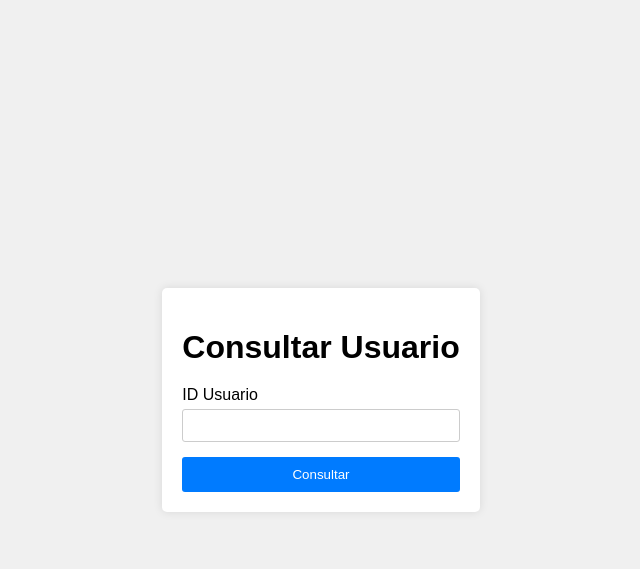
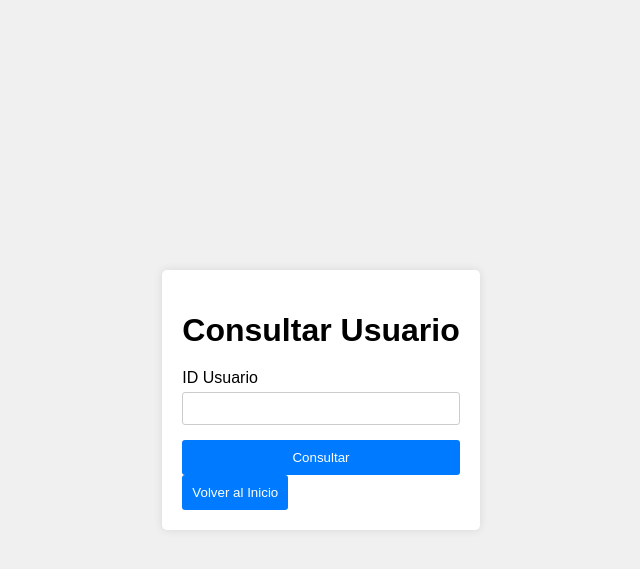
Before and after one commit to gfrda347/Entrega5-Calculadora-Impuestos, a Flask app: page /consultar_usuario in a window 1280 px wide. Shown: the top 569 px of the page, without its empty margins (319-959 px from the left). Run offline with Flask 3, Linux system fonts and the light colour scheme; some libraries are stand-ins or nearby versions.

Commit message:
Update consultar_usuario.html

```diff
--- a/templates/consultar_usuario.html
+++ b/templates/consultar_usuario.html
@@ -115,6 +115,7 @@
             {% endfor %}
         </div>
         {% endif %}
+        <a href="{{ url_for('index') }}"><button type="button">Volver al Inicio</button></a>
     </div>
 </body>
 </html>
```
